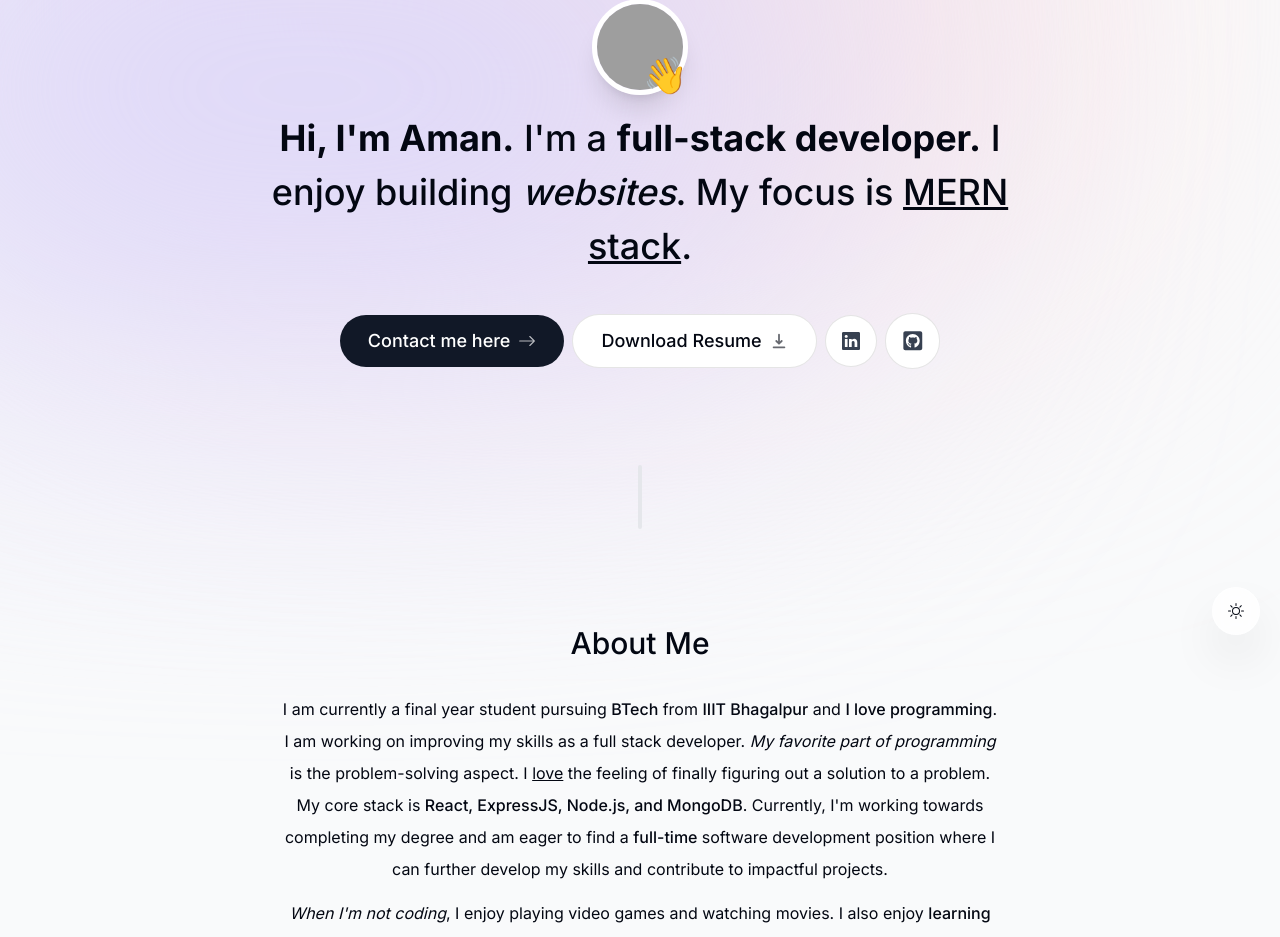
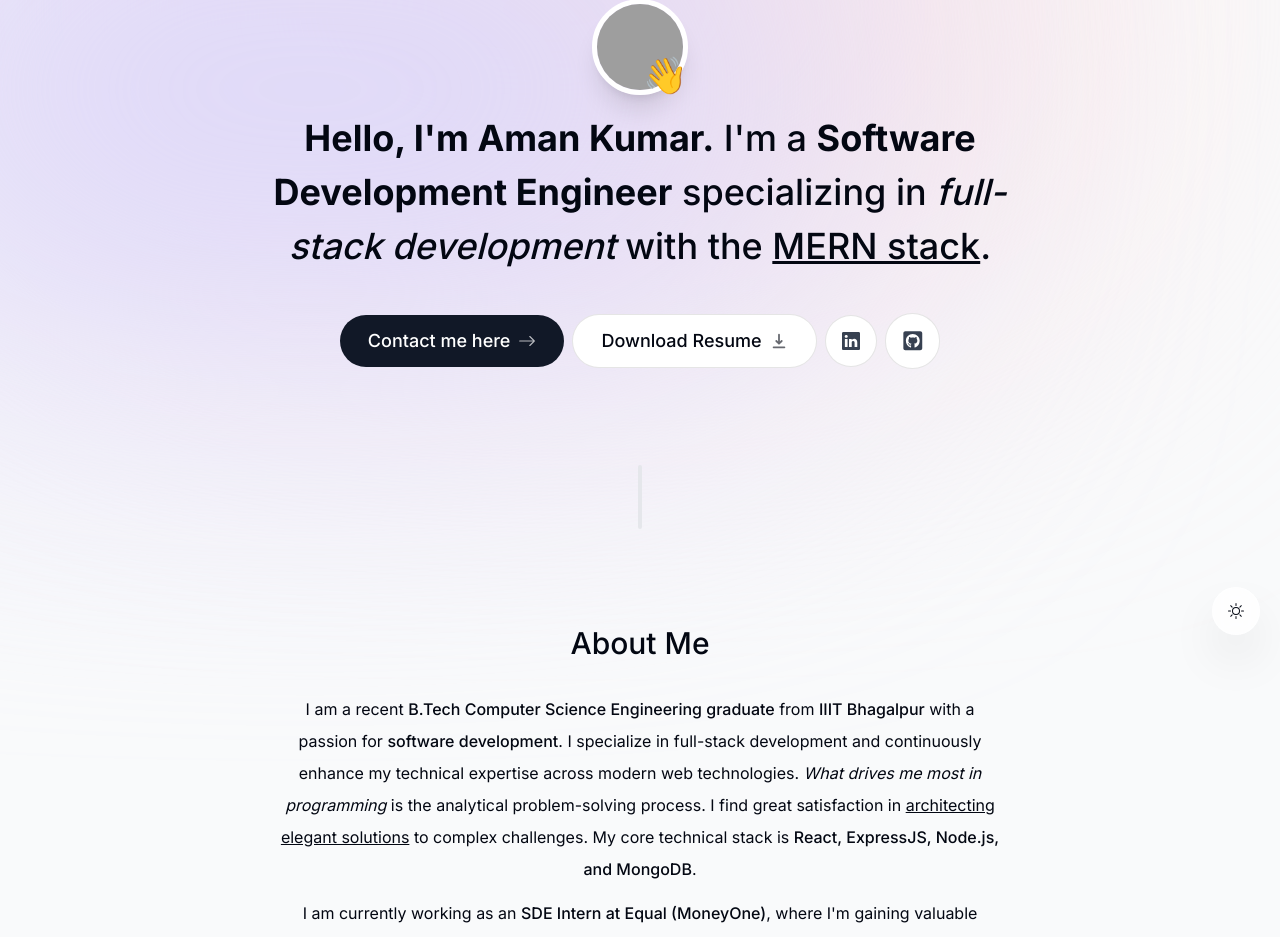
Before and after one commit to amank1902/Personal-Portfolio, a Next.js app: page / in a window 1280 px wide. Shown: the part 145-1082 px from the top of the page. Built offline with nearby package versions, Linux system fonts and the light colour scheme; no server answers; grey boxes are pictures that could not be loaded.

Commit message:
intro update

```diff
--- a/components/about.tsx
+++ b/components/about.tsx
@@ -19,26 +19,31 @@ export default function About() {
     >
       <SectionHeading>About me</SectionHeading>
       <p className="mb-3">
-        I am currently a final year student pursuing{" "}
-        <span className="font-medium">BTech </span> from{" "}
+        I am a recent{" "}
+        <span className="font-medium">B.Tech Computer Science Engineering graduate</span> from{" "}
         <span className="font-medium">IIIT Bhagalpur</span>{" "}
-        <span className="font-normal">and</span>{" "}
-        <span className="font-medium">I love programming</span>.{" "}
-        <span className="font-normal">I am working on improving my skills as a full stack developer.</span>{" "}
-        <span className="italic">My favorite part of programming</span> is the
-        problem-solving aspect. I <span className="underline">love</span> the
-        feeling of finally figuring out a solution to a problem. My core stack
+        <span className="font-normal">with a passion for</span>{" "}
+        <span className="font-medium">software development</span>.{" "}
+        <span className="font-normal">I specialize in full-stack development and continuously enhance my technical expertise across modern web technologies.</span>{" "}
+        <span className="italic">What drives me most in programming</span> is the
+        analytical problem-solving process. I find great satisfaction in{" "}
+        <span className="underline">architecting elegant solutions</span> to
+        complex challenges. My core technical stack
         is{" "}
         <span className="font-medium">
           React, ExpressJS, Node.js, and MongoDB
         </span>
-        . Currently, I'm working towards completing my degree and am eager to find a{" "}
-        <span className="font-medium">full-time </span> software development position where I can further develop my skills and contribute to impactful projects.
+        .
+      </p>
+
+      <p className="mb-3">
+        I am currently working as an{" "}
+        <span className="font-medium">SDE Intern at Equal (MoneyOne)</span>, where I'm gaining valuable experience in backend development, API integration, and system optimization while contributing to impactful fintech solutions.
       </p>
 
       <p>
         <span className="italic">When I'm not coding</span>, I enjoy playing
-        video games and watching movies. I also enjoy{" "}
+        games and watching movies. I also enjoy{" "}
         <span className="font-medium">learning new things</span>.
       </p>
     </motion.section>
--- a/components/intro.tsx
+++ b/components/intro.tsx
@@ -62,9 +62,9 @@ export default function Intro() {
         initial={{ opacity: 0, y: 100 }}
         animate={{ opacity: 1, y: 0 }}
       >
-        <span className="font-bold">Hi, I'm Aman.</span> I'm a{" "}
-        <span className="font-bold">full-stack developer.</span>{" "} I enjoy
-        building <span className="italic">websites</span>. My focus is{" "}
+        <span className="font-bold">Hello, I'm Aman Kumar.</span> I'm a{" "}
+        <span className="font-bold">Software Development Engineer</span>{" "} specializing in{" "}
+        <span className="italic">full-stack development</span> with the{" "}
         <span className="underline">MERN stack</span>.
       </motion.h1>
 
```
Also changed, not shown: 1 other file (tests, documents, lock files or other folders).
